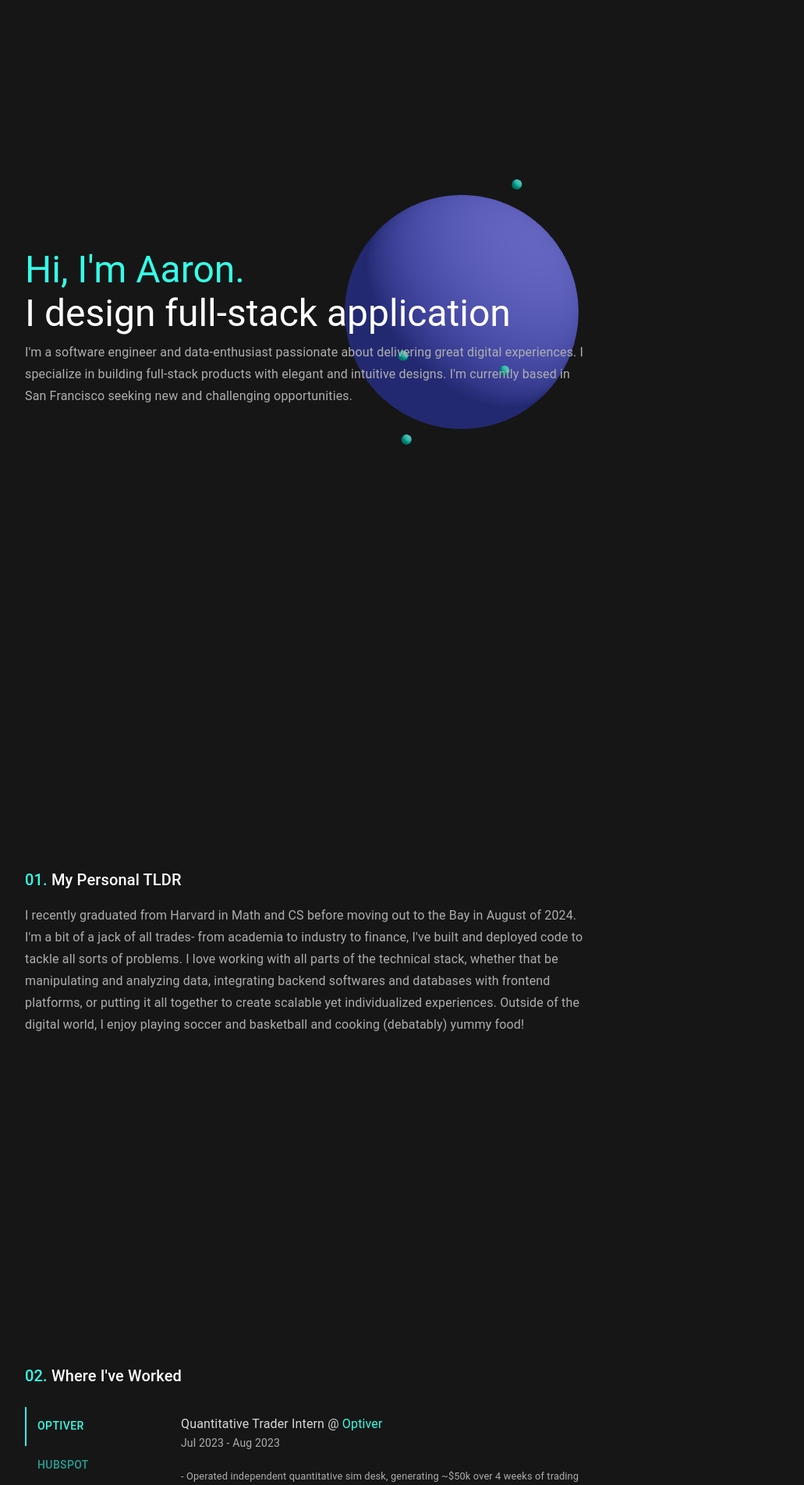
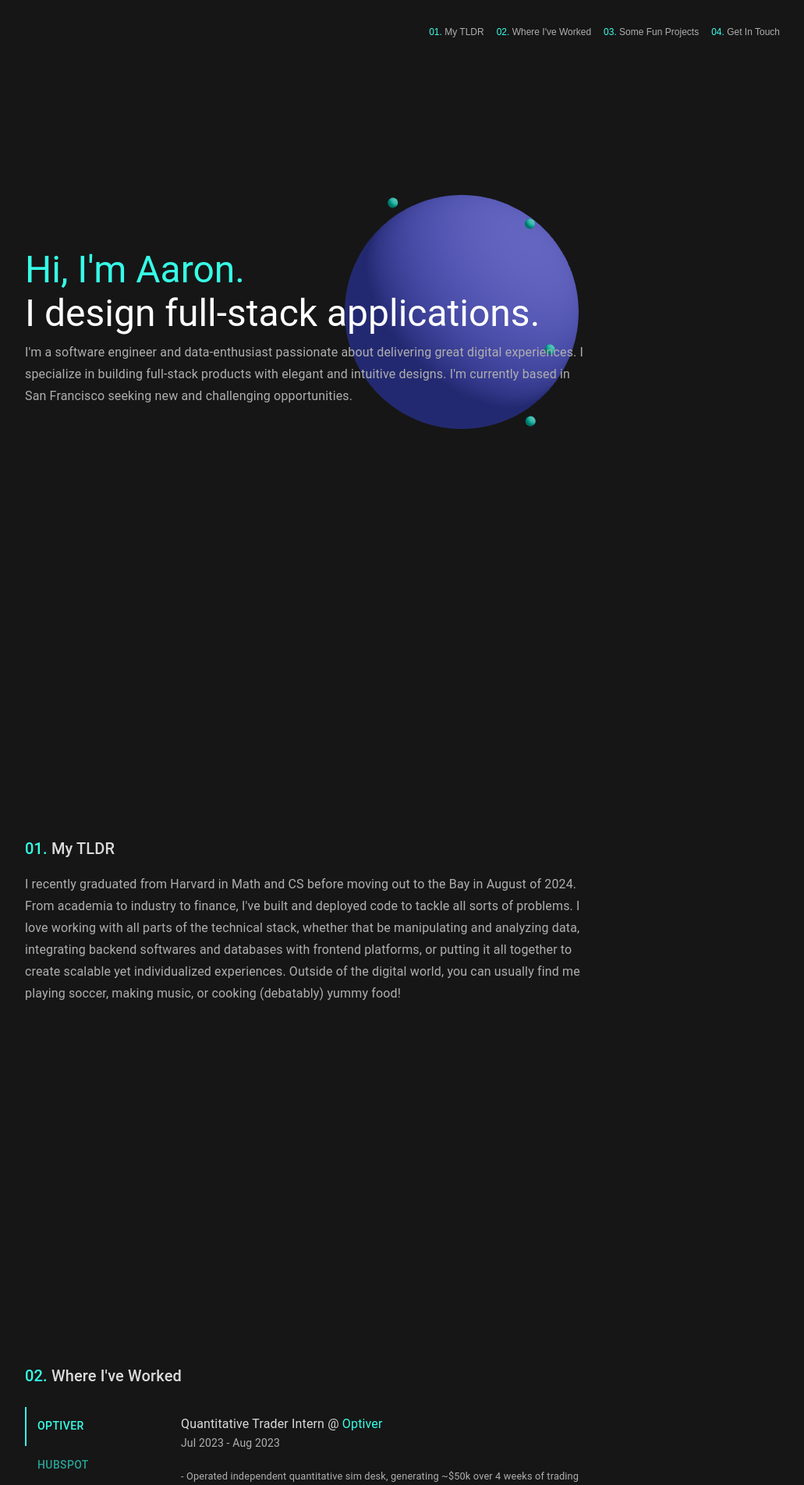
Before and after one commit to aaronzsun/personalwebsite, a Next.js app: page / in a window 1280 px wide. Shown: the top 1904 px of the page at 78% size, without its empty margins (248-1279 px from the left). Built offline with nearby package versions, Linux system fonts and the light colour scheme.

Commit message:
added menu bar

```diff
--- a/package.json
+++ b/package.json
@@ -11,6 +11,7 @@
   "dependencies": {
     "@emotion/react": "^11.13.3",
     "@emotion/styled": "^11.13.0",
+    "@mui/icons-material": "^6.1.5",
     "@mui/material": "^6.1.5",
     "@react-three/drei": "^9.114.6",
     "@react-three/fiber": "^8.17.10",
--- a/src/app/components/AboutMePanel.js
+++ b/src/app/components/AboutMePanel.js
@@ -4,16 +4,13 @@ import { Box, Paper, Typography, Link } from '@mui/material';
 const ProjectPanel = () => {
   return (
     <Box>
-        <Typography variant="h6" component="h1" color="white">
-        <span style={{ color: '#36ffe7' }}>01.</span> My Personal TLDR
-        </Typography>
         <Typography variant="subtitle1" color="#afafaf" sx={{ mt: 2 }}>
         I recently graduated from Harvard in Math and CS before moving out to the Bay in
-        August of 2024. I&apos;m a bit of a jack of all trades- from academia to industry to finance,
+        August of 2024. From academia to industry to finance,
         I&apos;ve built and deployed code to tackle all sorts of problems. I love working with all parts of the technical stack,
         whether that be manipulating and analyzing data, integrating backend softwares and databases with
         frontend platforms, or putting it all together to create scalable yet individualized experiences. Outside of the digital world,
-        I enjoy playing soccer and basketball and cooking (debatably) yummy food!
+        you can usually find me playing soccer, making music, or cooking (debatably) yummy food!
         </Typography>
     </Box>
   );
--- a/src/app/components/Globe.js
+++ b/src/app/components/Globe.js
@@ -24,8 +24,9 @@ const Globe = () => {
   const orbitRefs = useRef([]);  // Refs for orbits to animate individually
   const [scrollY, setScrollY] = useState(0);
   const [dots, setDots] = useState([]);
-  const [scale, setScale] = useState(0.1);
+  const [scale, setScale] = useState(1.5);
   const [zoomComplete, setZoomComplete] = useState(false);
+  const [opacity, setOpacity] = useState(0);  // Initial opacity for fade-in
   const baseRadius = 1.2;  // Base orbit radius (before scaling)
   const speed = 0.01;  // Constant speed for all dots
 
@@ -70,10 +71,18 @@ const Globe = () => {
         setScale(scrollScaleFactor);
       }
 
+      // Apply opacity for fade-in effect
+      if (opacity < 1) {
+        setOpacity((prevOpacity) => Math.min(prevOpacity + 0.01, 1));  // Fade in over time
+      }
+
       // Apply rotation to the globe itself
       globeRef.current.rotation.y += 0.003;  // Rotate the globe around the Y-axis
+      globeRef.current.scale.set(scale, scale, scale);
 
-      globeRef.current.scale.set(scale, scale, scale);
+      // Set opacity for globe material
+      globeRef.current.material.opacity = opacity;
+      globeRef.current.material.transparent = true;
 
       // Slide the globe horizontally as you scroll
       const newXPosition = Math.min(2 + scrollY * 0.01, 5);  // Max slide distance: 5 units
@@ -127,7 +136,7 @@ const Globe = () => {
     <group>
       {/* The main globe sphere */}
       <Sphere ref={globeRef} args={[1, 64, 64]}>
-        <meshStandardMaterial color="#8488FF" wireframe={false} />
+        <meshStandardMaterial color="#8488FF" wireframe={false} opacity={opacity} transparent />
       </Sphere>
 
       {/* Render orbiting dots (3 per orbit plane) */}
--- a/src/app/globals.css
+++ b/src/app/globals.css
@@ -90,7 +90,7 @@ body {
 .fade-in {
   opacity: 0;
   transform: translateY(60px);  /* Start with a slight downward offset */
-  animation: fadeInUp 2s ease forwards;  /* Fade in and move upwards */
+  animation: fadeInUp 3s ease forwards;  /* Fade in and move upwards */
 }
 
 /* Section Styling */
--- a/src/app/page.js
+++ b/src/app/page.js
@@ -2,7 +2,8 @@
 
 import { useEffect, useState, useRef } from 'react';
 import Typed from 'typed.js';
-import { Box, Typography, Link } from '@mui/material';
+import { Box, Typography, Link, IconButton, Menu, MenuItem } from '@mui/material';
+import MenuIcon from '@mui/icons-material/Menu';
 import TabPanel from './components/TabPanel';
 import ProjectPanel from './components/ProjectPanel';
 import AboutMePanel from './components/AboutMePanel';
@@ -15,21 +16,48 @@ export default function Home() {
   const typedElement = useRef(null);
   const [loading, setLoading] = useState(true);
   const [preloaderVisible, setPreloaderVisible] = useState(true);
-  const [isVisibleSection1, setIsVisibleSection1] = useState(false);
-  const [isVisibleSection2, setIsVisibleSection2] = useState(false);
-  const [isVisibleSection3, setIsVisibleSection3] = useState(false);
-  const [isVisibleSection4, setIsVisibleSection4] = useState(false);
-  const [isVisibleSection5, setIsVisibleSection5] = useState(false);
-  const sectionRefs = [useRef(null), useRef(null), useRef(null), useRef(null), useRef(null)];
+  const [anchorEl, setAnchorEl] = useState(null);
+  const isMenuOpen = Boolean(anchorEl);
 
+  // State for menu visibility and initial slide-in
+  const [showMenu, setShowMenu] = useState(false); // Initially offscreen
+  const [menuLoaded, setMenuLoaded] = useState(false); // For initial load
+  const lastScrollY = useRef(0);
+
+  // Function to handle scroll direction and toggle menu visibility near the top
+  const handleScroll = () => {
+    const scrollY = window.scrollY;
+
+    if (scrollY < 300 && scrollY < lastScrollY.current) {
+      // Only show the menu when scrolling up and near the top (within 200px)
+      setShowMenu(true);
+    } else {
+      // Hide the menu when scrolling down or far from the top
+      setShowMenu(false);
+    }
+
+    lastScrollY.current = scrollY; // Update last scroll position
+  };
+
+  // Add scroll event listener
+  useEffect(() => {
+    window.addEventListener('scroll', handleScroll);
+    return () => {
+      window.removeEventListener('scroll', handleScroll);
+    };
+  }, []);
+
+  // Slide the menu down on initial load
   useEffect(() => {
     window.scrollTo(0, 0);
 
     const loadTimeout = setTimeout(() => {
       setPreloaderVisible(false);
       setTimeout(() => {
-        setLoading(false);  // Set loading to false after the timeout
-      }, 1000);
+        setLoading(false);
+        setMenuLoaded(true); // After preloader, trigger slide-down
+        setTimeout(() => setShowMenu(true)); // Show menu after slight delay for smooth slide
+      }, 0);
     }, 2500);
 
     if (!loading && typedElement.current) {
@@ -52,52 +80,25 @@ export default function Home() {
 
       return () => {
         clearTimeout(loadTimeout);
-        typed.destroy();  // Cleanup Typed.js instance when component unmounts
+        typed.destroy();
       };
     }
+  }, [loading]);
 
-  }, [loading]);  // Add 'loading' to the dependency array
+  const handleMenuOpen = (event) => {
+    setAnchorEl(event.currentTarget);
+  };
 
+  const handleMenuClose = () => {
+    setAnchorEl(null);
+  };
 
-  useEffect(() => {
-    const observerOptions = {
-      root: null,
-      rootMargin: '0px',
-      threshold: 0.1,
-    };
+  const scrollToSection = (index) => {
+    sectionRefs[index].current.scrollIntoView({ behavior: 'smooth' });
+    handleMenuClose();
+  };
 
-    const observer = new IntersectionObserver((entries) => {
-      entries.forEach((entry) => {
-        if (entry.isIntersecting) {
-          if (entry.target === sectionRefs[0].current) {
-            setIsVisibleSection1(true);
-          } else if (entry.target === sectionRefs[1].current) {
-            setIsVisibleSection2(true);
-          } else if (entry.target === sectionRefs[2].current) {
-            setIsVisibleSection3(true);
-          } else if (entry.target === sectionRefs[3].current) {
-            setIsVisibleSection4(true);
-          } else if (entry.target === sectionRefs[4].current) {
-            setIsVisibleSection5(true);
-          }
-        }
-      });
-    }, observerOptions);
-
-    sectionRefs.forEach((ref) => {
-      if (ref.current) {
-        observer.observe(ref.current);
-      }
-    });
-
-    return () => {
-      sectionRefs.forEach((ref) => {
-        if (ref.current) {
-          observer.unobserve(ref.current);
-        }
-      });
-    };
-  }, [sectionRefs]);
+  const sectionRefs = [useRef(null), useRef(null), useRef(null), useRef(null), useRef(null)];
 
   return (
     <>
@@ -118,8 +119,81 @@ export default function Home() {
       )}
 
       {!loading && (
+        <Box display="flex" flexDirection="column" color="white" minWidth="100%">
+          {/* Navigation Bar */}
+          <Box
+            position="fixed"
+            top={showMenu ? '0' : '-80px'}  // Slide in/out based on menu state
+            right={0}
+            p={4}
+            zIndex={10}
+            sx={{
+              display: 'flex',
+              gap: 1,
+              transition: 'top 0.35s ease',  // Smooth transition for sliding effect
+            }}
+          >
+            <Box sx={{ display: { xs: 'none', md: 'flex' }, gap: 2 }}>
+              <Link
+                component="button"
+                onClick={() => scrollToSection(1)}
+                color="inherit"
+                sx={{
+                  fontSize: '0.75rem',
+                  textDecoration: 'none',
+                  color: '#afafaf',
+                  transition: 'opacity 0.3s',
+                  '&:hover': { opacity: 0.7 },
+                }}
+              >
+                <span style={{ color: '#36ffe7' }}>01. </span> My TLDR
+              </Link>
+              <Link
+                component="button"
+                onClick={() => scrollToSection(2)}
+                color="inherit"
+                sx={{
+                  fontSize: '0.75rem',
+                  textDecoration: 'none',
+                  color: '#afafaf',
+                  transition: 'opacity 0.3s',
+                  '&:hover': { opacity: 0.7 },
+                }}
+              >
+                <span style={{ color: '#36ffe7' }}>02. </span> Where I&apos;ve Worked
+              </Link>
+              <Link
+                component="button"
+                onClick={() => scrollToSection(3)}
+                color="inherit"
+                sx={{
+                  fontSize: '0.75rem',
+                  textDecoration: 'none',
+                  color: '#afafaf',
+                  transition: 'opacity 0.3s',
+                  '&:hover': { opacity: 0.7 },
+                }}
+              >
+                <span style={{ color: '#36ffe7' }}>03. </span> Some Fun Projects
+              </Link>
+              <Link
+                component="button"
+                onClick={() => scrollToSection(4)}
+                color="inherit"
+                sx={{
+                  fontSize: '0.75rem',
+                  textDecoration: 'none',
+                  color: '#afafaf',
+                  transition: 'opacity 0.3s',
+                  '&:hover': { opacity: 0.7 },
+                }}
+              >
+                <span style={{ color: '#36ffe7' }}>04. </span> Get In Touch
+              </Link>
+            </Box>
+          </Box>
 
-        <Box display="flex" flexDirection="column" color="white" minWidth="100%">
+          {/* Globe background */}
           <div>
             <Canvas
               style={{
@@ -137,14 +211,9 @@ export default function Home() {
               <Globe />
             </Canvas>
           </div>
-          {/* Section 1 */}
-          <Box
-            ref={sectionRefs[0]}
-            height="100vh"  // Full viewport height
-            width="100%"
-            sx={{ display: 'flex', justifyContent: 'center', alignItems: 'center' }}
-            className={'fade-in section1'}
-          >
+
+          {/* Sections */}
+          <Box ref={sectionRefs[0]} height="100vh" width="100%" sx={{ display: 'flex', justifyContent: 'center', alignItems: 'center' }} className={'fade-in section1'}>
             <Box className="section-content">
               <Typography variant="h3" component="h1">
                 <span style={{ color: '#36ffe7' }}>Hi, I&apos;m Aaron. </span>
@@ -160,65 +229,59 @@ export default function Home() {
             </Box>
           </Box>
 
-          {/* Section 2 */}
-          <Box
-            ref={sectionRefs[1]}
-            height="100vh"  // Full viewport height for section 2
-            width="100%"
-            sx={{ display: 'flex', justifyContent: 'center', alignItems: 'center' }}
-            className={`${isVisibleSection2 ? 'fade-in' : ''} section`}
-          >
+          {/* Other sections remain the same */}
+          <Box ref={sectionRefs[1]} height="90vh" width="100%" sx={{ display: 'flex', justifyContent: 'center', alignItems: 'center' }} className={'section'}>
             <Box className="section-content">
-              <AboutMePanel/>
+              <Typography variant="h6" component="h1" color="#dbdbdb">
+                <span style={{ color: '#36ffe7' }}>01.</span> My TLDR
+              </Typography>
+              <AboutMePanel />
             </Box>
           </Box>
 
-          {/* Section 3 */}
-          <Box
-            ref={sectionRefs[2]}
-            height="70vh"  // Full viewport height for section 3
-            width="100%"
-            sx={{ display: 'flex', justifyContent: 'center', alignItems: 'center' }}
-            className={`${isVisibleSection3 ? 'fade-in' : ''} section`}
-          >
+          <Box ref={sectionRefs[2]} height="90vh" width="100%" sx={{ display: 'flex', justifyContent: 'center', alignItems: 'center' }} className={'section'}>
             <Box className="section-content">
-              <Typography variant="h6" component="h1" color="white">
+              <Typography variant="h6" component="h1" color="#dbdbdb">
                 <span style={{ color: '#36ffe7' }}>02.</span> Where I&apos;ve Worked
               </Typography>
               <TabPanel />
             </Box>
           </Box>
 
-          {/* Section 4 */}
-          <Box
-            ref={sectionRefs[3]}
-            height="70vh"  // Full viewport height for section 3
-            width="100%"
-            sx={{ display: 'flex', justifyContent: 'center', alignItems: 'center' }}
-            className={`${isVisibleSection4 ? 'fade-in' : ''} section`}
-          >
+          <Box ref={sectionRefs[3]} height="90vh" width="100%" sx={{ display: 'flex', justifyContent: 'center', alignItems: 'center' }} className={'section'}>
             <Box className="section-content">
-              <Typography variant="h6" component="h1" color="white">
+              <Typography variant="h6" component="h1" color="#dbdbdb">
                 <span style={{ color: '#36ffe7' }}>03.</span> Some Fun Projects
               </Typography>
-              <ProjectPanel/>
+              <ProjectPanel />
             </Box>
           </Box>
 
-          {/* Section 5 */}
-          <Box
-            ref={sectionRefs[4]}
-            height="70vh"  // Full viewport height for section 3
-            width="100%"
-            sx={{ display: 'flex', justifyContent: 'center', alignItems: 'center' }}
-            className={`${isVisibleSection5 ? 'fade-in' : ''} section`}
-          >
+          <Box ref={sectionRefs[4]} height="70vh" width="100%" sx={{ display: 'flex', justifyContent: 'center', alignItems: 'center' }} className={'section'}>
             <Box className="section-content">
-              <Typography variant="h6" component="h1" color="white">
+              <Typography variant="h6" component="h1" color="#dbdbdb">
                 <span style={{ color: '#36ffe7' }}>04.</span> Get In Touch!
               </Typography>
-              <Typography sx={{mt: 3}}variant="subtitle1" gutterBottom color="#36ffe7"><Link href="https://www.linkedin.com/in/aaronzsun/" color="#36ffe7" target="_blank" underline="hover">LinkedIn </Link> </Typography>
-              <Typography variant="subtitle1" gutterBottom color="#36ffe7"><Link href="https://github.com/aaronzsun" color="#36ffe7" target="_blank" underline="hover">GitHub </Link> </Typography>
+              <Typography sx={{ mt: 3 }} variant="subtitle1" gutterBottom color="#36ffe7">
+                <Link
+                  href="https://www.linkedin.com/in/aaronzsun/"
+                  color="#36ffe7"
+                  target="_blank"
+                  sx={{ textDecoration: 'none', transition: 'opacity 0.3s', '&:hover': { opacity: 0.7 } }}
+                >
+                  LinkedIn
+                </Link>
+              </Typography>
+              <Typography variant="subtitle1" gutterBottom color="#36ffe7">
+                <Link
+                  href="https://github.com/aaronzsun"
+                  color="#36ffe7"
+                  target="_blank"
+                  sx={{ textDecoration: 'none', transition: 'opacity 0.3s', '&:hover': { opacity: 0.7 } }}
+                >
+                  GitHub
+                </Link>
+              </Typography>
             </Box>
           </Box>
         </Box>
```
Also changed, not shown: 1 other file (tests, documents, lock files or other folders).
